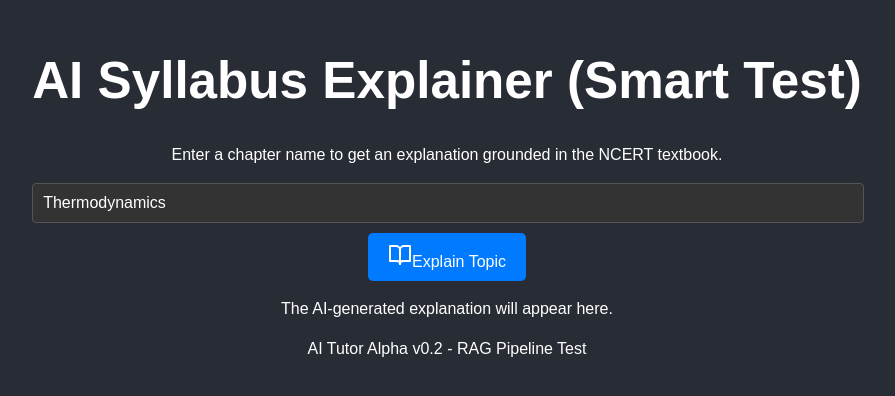
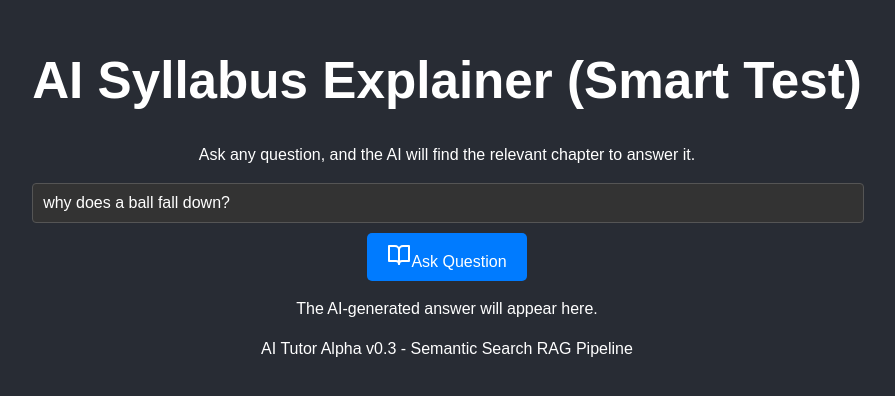
Before and after one commit to DagiWarBoss/ai-tutor, a React (Vite) app: page /explain-syllabus in a window 1280 px wide. Shown: the part 202-598 px from the top of the page, without its empty margins (193-1088 px from the left). Built offline with nearby package versions, Linux system fonts and the light colour scheme; no server answers; sample sign-in values are in the browser's storage.

Commit message:
Auto-sync 00:57:05

```diff
--- a/src/SyllabusExplainer.jsx
+++ b/src/SyllabusExplainer.jsx
@@ -2,39 +2,41 @@ import React, { useState } from 'react';
 
 // A simple book icon for the button
 const BookOpenIcon = ({ className }) => (
-  <svg className={className} xmlns="http://www.w.org/2000/svg" width="24" height="24" viewBox="0 0 24 24" fill="none" stroke="currentColor" strokeWidth="2" strokeLinecap="round" strokeLinejoin="round">
+  <svg className={className} xmlns="http://www.w3.org/2000/svg" width="24" height="24" viewBox="0 0 24 24" fill="none" stroke="currentColor" strokeWidth="2" strokeLinecap="round" strokeLinejoin="round">
     <path d="M2 3h6a4 4 0 0 1 4 4v14a3 3 0 0 0-3-3H2z"></path>
     <path d="M22 3h-6a4 4 0 0 0-4 4v14a3 3 0 0 1 3-3h7z"></path>
   </svg>
 );
 
 export default function SyllabusExplainer() {
-  // We use a real chapter name from your database for easy testing
-  const [chapterName, setChapterName] = useState('Thermodynamics');
-  const [explanation, setExplanation] = useState('');
+  // We'll now use a natural language question for the input
+  const [question, setQuestion] = useState('why does a ball fall down?');
+  const [answer, setAnswer] = useState('');
+  const [sourceChapter, setSourceChapter] = useState('');
   const [isLoading, setIsLoading] = useState(false);
   const [error, setError] = useState(null);
 
   const handleSubmit = async (e) => {
     e.preventDefault();
-    if (!chapterName) {
-      setError('Please enter a chapter name.');
+    if (!question) {
+      setError('Please enter a question.');
       return;
     }
 
     setIsLoading(true);
     setError(null);
-    setExplanation('');
+    setAnswer('');
+    setSourceChapter('');
 
     try {
-      // This calls our new "smart" endpoint
-      const response = await fetch('http://localhost:8000/explain-topic', {
+      // THIS IS THE FIX: We are now calling the correct '/ask-question' endpoint
+      const response = await fetch('http://localhost:8000/ask-question', {
         method: 'POST',
         headers: {
           'Content-Type': 'application/json',
         },
-        // The body now sends the chapter_name
-        body: JSON.stringify({ chapter_name: chapterName }),
+        // The body now sends a 'question' instead of a 'chapter_name'
+        body: JSON.stringify({ question: question }),
       });
 
       if (!response.ok) {
@@ -43,11 +45,12 @@ export default function SyllabusExplainer() {
       }
 
       const data = await response.json();
-      setExplanation(data.explanation);
+      setAnswer(data.answer);
+      setSourceChapter(data.source_chapter);
 
     } catch (err) {
-      console.error("Failed to get explanation:", err);
-      setError(`Failed to get explanation. Make sure the chapter name exists and the backend is running. Error: ${err.message}`);
+      console.error("Failed to get answer:", err);
+      setError(`Failed to get answer from the AI Tutor. Error: ${err.message}`);
     } finally {
       setIsLoading(false);
     }
@@ -58,16 +61,16 @@ export default function SyllabusExplainer() {
       <div className="w-full max-w-3xl">
         <header className="text-center mb-8">
           <h1 className="text-4xl font-bold text-cyan-400">AI Syllabus Explainer (Smart Test)</h1>
-          <p className="text-gray-400 mt-2">Enter a chapter name to get an explanation grounded in the NCERT textbook.</p>
+          <p className="text-gray-400 mt-2">Ask any question, and the AI will find the relevant chapter to answer it.</p>
         </header>
 
         <form onSubmit={handleSubmit} className="w-full mb-8">
           <div className="flex flex-col sm:flex-row gap-4">
             <input
               type="text"
-              value={chapterName}
-              onChange={(e) => setChapterName(e.target.value)}
-              placeholder="Enter an exact chapter name from the database..."
+              value={question}
+              onChange={(e) => setQuestion(e.target.value)}
+              placeholder="e.g., why is the sky blue? or explain newton's laws"
               className="flex-grow bg-gray-800 border border-gray-700 rounded-lg px-4 py-3 text-white placeholder-gray-500 focus:outline-none focus:ring-2 focus:ring-cyan-500 transition duration-200"
             />
             <button
@@ -76,7 +79,7 @@ export default function SyllabusExplainer() {
               className="flex items-center justify-center bg-cyan-600 hover:bg-cyan-700 disabled:bg-cyan-900 disabled:cursor-not-allowed text-white font-bold py-3 px-6 rounded-lg transition duration-200 shadow-lg shadow-cyan-600/20"
             >
               <BookOpenIcon className="w-5 h-5 mr-2" />
-              {isLoading ? 'Thinking...' : 'Explain Topic'}
+              {isLoading ? 'Thinking...' : 'Ask Question'}
             </button>
           </div>
         </form>
@@ -85,7 +88,7 @@ export default function SyllabusExplainer() {
           {isLoading && (
             <div className="flex flex-col items-center">
               <div className="animate-spin rounded-full h-12 w-12 border-b-2 border-cyan-400"></div>
-              <p className="mt-4 text-gray-400">Reading the textbook and generating explanation...</p>
+              <p className="mt-4 text-gray-400">Searching knowledge base and generating answer...</p>
             </div>
           )}
 
@@ -96,19 +99,23 @@ export default function SyllabusExplainer() {
             </div>
           )}
 
-          {explanation && (
+          {answer && (
             <div className="text-left w-full">
-              <h2 className="text-xl font-semibold mb-4 text-cyan-300">Explanation for {chapterName}:</h2>
-              <p className="text-gray-300 whitespace-pre-wrap leading-relaxed">{explanation}</p>
+              {sourceChapter && (
+                <p className="text-sm text-gray-500 mb-4 border-b border-gray-700 pb-2">
+                  <span className="font-bold">Source Chapter:</span> {sourceChapter}
+                </p>
+              )}
+              <p className="text-gray-300 whitespace-pre-wrap leading-relaxed">{answer}</p>
             </div>
           )}
 
-          {!isLoading && !error && !explanation && (
-            <p className="text-gray-500">The AI-generated explanation will appear here.</p>
+          {!isLoading && !error && !answer && (
+            <p className="text-gray-500">The AI-generated answer will appear here.</p>
           )}
         </div>
          <footer className="text-center mt-8 text-gray-500 text-sm">
-          <p>AI Tutor Alpha v0.2 - RAG Pipeline Test</p>
+          <p>AI Tutor Alpha v0.3 - Semantic Search RAG Pipeline</p>
         </footer>
       </div>
     </div>
```
Also changed, not shown: 1 other file (tests, documents, lock files or other folders).
